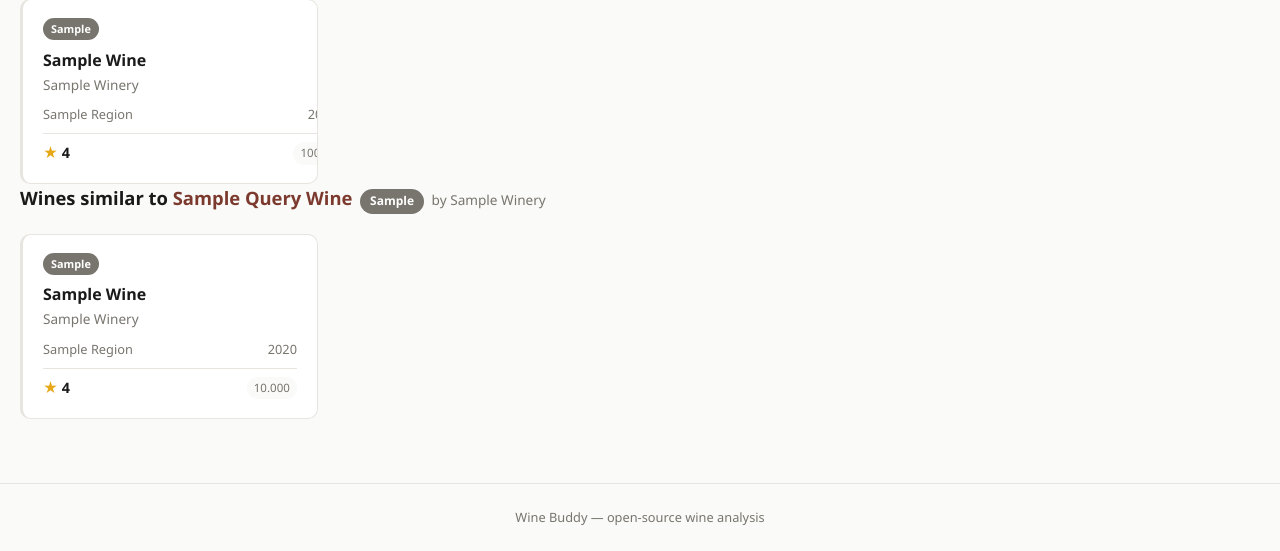
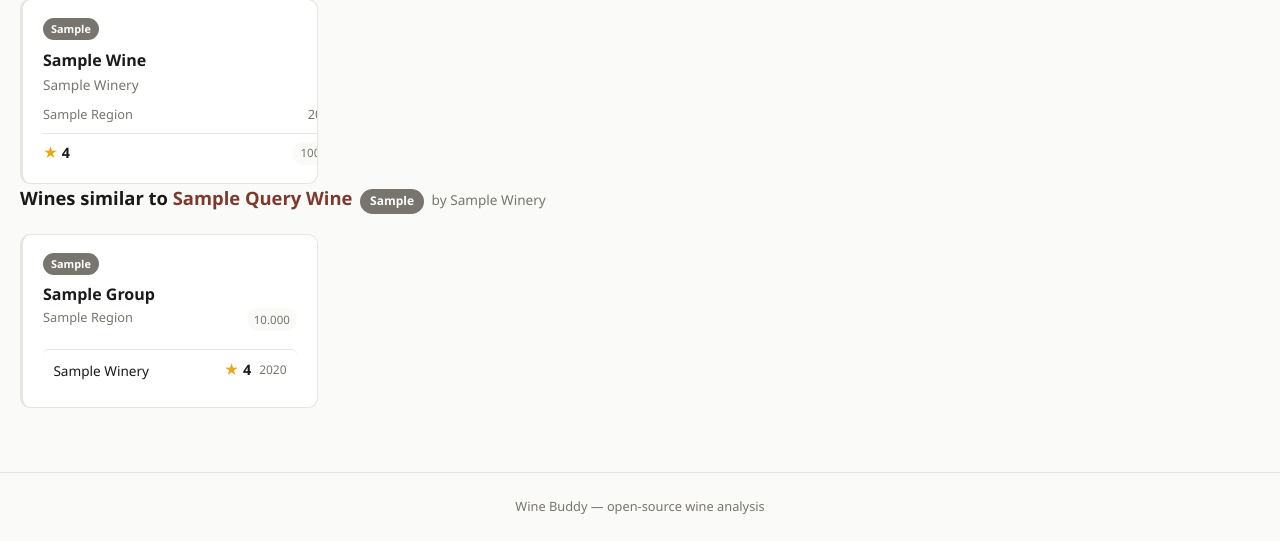
Before and after one commit to giuseppegagliano/wine-buddy-public, a Flask app: template uain/web/templates/find_similar.html in a window 1280 px wide. Shown: the part 319-870 px from the top of the page. After the commit the page ends 834 px from the top, so only its background shows below. Run offline with Flask 3, Linux system fonts and the light colour scheme; the template is opened without the code that fills it: most values are stand-ins (such as "Sample title", 1, 10 or a date in 2020).

Commit message:
group by seo_name

```diff
--- a/uain/web/services.py
+++ b/uain/web/services.py
@@ -121,23 +121,29 @@ def search_wines_by_name(query: str, limit: int = 20) -> list[dict]:
 
 
 def find_similar_wines(wine_idx: int, k: int = 5) -> dict:
-    """Find wines with similar flavour profiles to the wine at *wine_idx*."""
+    """Find wines with similar flavour profiles to the wine at *wine_idx*.
+
+    Results are grouped by wine_seo_name (denomination/kind). Each group shows
+    a representative wine (best rated) and can be expanded to see all producers.
+    """
     t0 = time.perf_counter()
     idx = get_wine_index()
     logger.debug("find_similar_wines(%d): index ready in %.3fs", wine_idx, time.perf_counter() - t0)
 
     if wine_idx < 0 or wine_idx >= len(idx.wines):
         logger.warning("find_similar_wines(%d): index out of range (dataset has %d wines)", wine_idx, len(idx.wines))
-        return {"query_wine": None, "matches": []}
+        return {"query_wine": None, "groups": []}
 
     query_point = idx.embeddings[wine_idx]
     query_wine = idx.wines.iloc[wine_idx]
 
-    # Fast vectorized distance computation on precomputed embeddings
+    # Fetch more results than requested so grouping still yields enough groups
+    fetch_k = k * 10
     dists = np.linalg.norm(idx.embeddings - query_point, axis=1)
     dists[wine_idx] = np.inf
-    top_indices = np.argsort(dists)[:k]
+    top_indices = np.argsort(dists)[:fetch_k]
 
+    # Build flat match list
     matches = []
     for i in top_indices:
         row = idx.wines.iloc[i]
@@ -156,9 +162,32 @@ def find_similar_wines(wine_idx: int, k: int = 5) -> dict:
             }
         )
 
+    # Group by wine_seo_name (denomination), keep first distance as group distance
+    groups: dict[str, dict] = {}
+    for m in matches:
+        key = m["name"]
+        if key not in groups:
+            groups[key] = {
+                "name": m["name"],
+                "wine_type": m["wine_type"],
+                "region": m["region"],
+                "distance": m["distance"],
+                "wines": [],
+            }
+        groups[key]["wines"].append(m)
+
+    # Sort groups by distance (closest first), limit to k groups
+    sorted_groups = sorted(groups.values(), key=lambda g: g["distance"])[:k]
+
+    # Within each group, sort wines by rating (best first)
+    for g in sorted_groups:
+        g["wines"].sort(key=lambda w: w["rating"], reverse=True)
+        g["best_rating"] = g["wines"][0]["rating"] if g["wines"] else 0
+
     logger.info(
-        "find_similar_wines(%d): found %d matches in %.3fs",
-        wine_idx, len(matches), time.perf_counter() - t0,
+        "find_similar_wines(%d): found %d groups (%d total wines) in %.3fs",
+        wine_idx, len(sorted_groups), sum(len(g["wines"]) for g in sorted_groups),
+        time.perf_counter() - t0,
     )
     return {
         "query_wine": {
@@ -166,7 +195,7 @@ def find_similar_wines(wine_idx: int, k: int = 5) -> dict:
             "winery": query_wine.get("winery_seo_name", ""),
             "wine_type": query_wine.get("wine_type", ""),
         },
-        "matches": matches,
+        "groups": sorted_groups,
     }
 
 
--- a/uain/web/static/style.css
+++ b/uain/web/static/style.css
@@ -678,5 +678,94 @@ a.card:has(.badge.pink) { border-left-color: var(--pink); }
   color: var(--muted);
 }
 
+/* ---------- Grouped wine cards ---------- */
+.group-card {
+  border-left: 3px solid var(--border);
+}
+.group-card:has(.badge.red) { border-left-color: var(--red); }
+.group-card:has(.badge.white) { border-left-color: var(--white-w); }
+.group-card:has(.badge.sparkling) { border-left-color: var(--spark); }
+.group-card:has(.badge.pink) { border-left-color: var(--pink); }
+
+.expand-btn {
+  display: inline-flex;
+  align-items: center;
+  gap: .3rem;
+  background: var(--bg);
+  border: 1px solid var(--border);
+  border-radius: 6px;
+  padding: .2rem .5rem;
+  font-size: .75rem;
+  font-weight: 600;
+  font-family: var(--font);
+  color: var(--muted);
+  cursor: pointer;
+  transition: background .15s, color .15s, border-color .15s;
+}
+.expand-btn:hover {
+  border-color: var(--accent);
+  color: var(--accent);
+}
+.expand-icon {
+  font-size: .9rem;
+  line-height: 1;
+  transition: transform .2s;
+}
+.group-card.expanded .expand-icon {
+  transform: rotate(45deg);
+}
+.expand-count {
+  font-variant-numeric: tabular-nums;
+}
+
+.group-wine {
+  display: flex;
+  align-items: center;
+  justify-content: space-between;
+  gap: .5rem;
+  padding: .45rem .65rem;
+  border-radius: 6px;
+  text-decoration: none;
+  color: var(--text);
+  font-size: .85rem;
+  transition: background .1s;
+}
+.group-wine:hover {
+  background: color-mix(in srgb, var(--accent) 8%, var(--surface));
+}
+.group-wine-best {
+  margin-top: .65rem;
+  padding-top: .55rem;
+  border-top: 1px solid var(--border);
+}
+.group-wine-winery {
+  font-weight: 500;
+  min-width: 0;
+  overflow: hidden;
+  text-overflow: ellipsis;
+  white-space: nowrap;
+}
+.group-wine-right {
+  display: flex;
+  align-items: center;
+  gap: .5rem;
+  flex-shrink: 0;
+}
+.group-wine-year {
+  font-size: .75rem;
+  color: var(--muted);
+}
+
+/* Hidden by default, shown when expanded */
+.group-wines-list {
+  display: none;
+  flex-direction: column;
+  gap: .1rem;
+  margin-top: .25rem;
+}
+.group-card.expanded .group-wines-list {
+  display: flex;
+}
+
 /* ---------- Loading state ---------- */
 .search-form.loading button { opacity: .6; pointer-events: none; }
--- a/uain/web/templates/find_similar.html
+++ b/uain/web/templates/find_similar.html
@@ -141,7 +141,7 @@
 </section>
 {% endif %}
 
-{# Step 2: Show similar wines by flavour profile #}
+{# Step 2: Show similar wines grouped by kind #}
 {% if results %}
 <section class="results">
   <div class="results-header">
@@ -154,22 +154,47 @@
   </div>
 
   <div class="card-grid">
-    {% for wine in results.matches %}
-    <a href="{{ wine.url }}" target="_blank" rel="noopener" class="card">
+    {% for group in results.groups %}
+    <div class="card group-card">
       <div class="card-top">
-        <span class="badge small {{ wine.wine_type }}">{{ wine.wine_type }}</span>
+        <span class="badge small {{ group.wine_type }}">{{ group.wine_type }}</span>
+        {% if group.wines | length > 1 %}
+        <button class="expand-btn" aria-expanded="false" aria-label="Show all producers" onclick="this.closest('.group-card').classList.toggle('expanded'); this.setAttribute('aria-expanded', this.closest('.group-card').classList.contains('expanded'))">
+          <span class="expand-icon">+</span>
+          <span class="expand-count">{{ group.wines | length }}</span>
+        </button>
+        {% endif %}
       </div>
-      <h3 class="card-name">{{ wine.name | replace("-", " ") | title }}</h3>
-      <p class="card-winery">{{ wine.winery | replace("-", " ") | title }}</p>
+      <h3 class="card-name">{{ group.name | replace("-", " ") | title }}</h3>
       <div class="card-meta">
-        <span>{{ wine.region | replace("-", " ") | title if wine.region else "—" }}</span>
-        <span>{{ wine.year if wine.year else "N.V." }}</span>
+        <span>{{ group.region | replace("-", " ") | title if group.region else "—" }}</span>
+        <span class="card-score" title="Embedding distance">{{ "%.3f" | format(group.distance) }}</span>
       </div>
-      <div class="card-bottom">
-        <span class="card-rating"><span class="star">&#9733;</span> {{ wine.rating }}</span>
-        <span class="card-score" title="Embedding distance">{{ "%.3f" | format(wine.distance) }}</span>
+
+      {# Best-rated wine shown by default #}
+      <a href="{{ group.wines[0].url }}" target="_blank" rel="noopener" class="group-wine group-wine-best">
+        <span class="group-wine-winery">{{ group.wines[0].winery | replace("-", " ") | title }}</span>
+        <span class="group-wine-right">
+          <span class="card-rating"><span class="star">&#9733;</span> {{ group.wines[0].rating }}</span>
+          {% if group.wines[0].year %}<span class="group-wine-year">{{ group.wines[0].year }}</span>{% endif %}
+        </span>
+      </a>
+
+      {# Expandable list of all other producers #}
+      {% if group.wines | length > 1 %}
+      <div class="group-wines-list">
+        {% for wine in group.wines[1:] %}
+        <a href="{{ wine.url }}" target="_blank" rel="noopener" class="group-wine">
+          <span class="group-wine-winery">{{ wine.winery | replace("-", " ") | title }}</span>
+          <span class="group-wine-right">
+            <span class="card-rating"><span class="star">&#9733;</span> {{ wine.rating }}</span>
+            {% if wine.year %}<span class="group-wine-year">{{ wine.year }}</span>{% endif %}
+          </span>
+        </a>
+        {% endfor %}
       </div>
-    </a>
+      {% endif %}
+    </div>
     {% endfor %}
   </div>
 </section>
```
